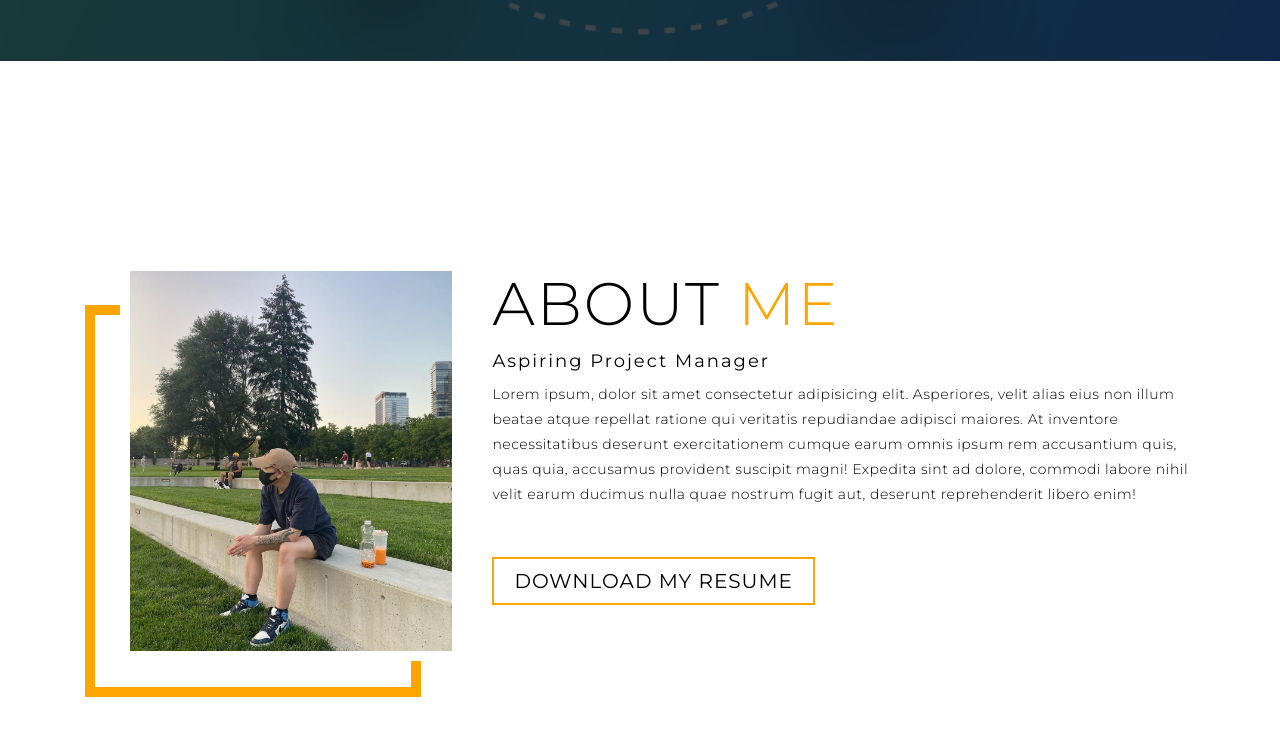
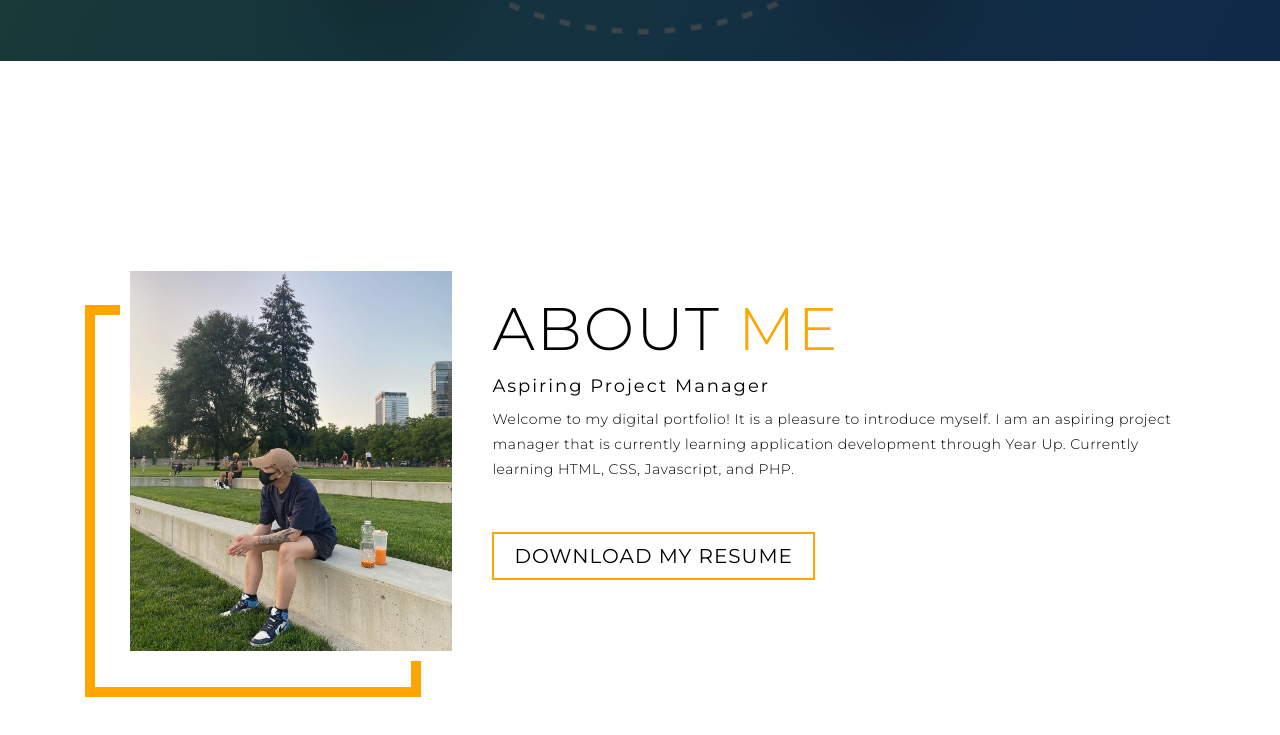
Before and after one commit to Lucashwyi/digital-portfolio, a plain HTML site: page index.html in a window 1280 px wide. Shown: the part 739-1474 px from the top of the page. Drawn offline with Linux system fonts and the light colour scheme; a script that the page names is missing.

Commit message:
Update index.html

```diff
--- a/index.html
+++ b/index.html
@@ -60,11 +60,9 @@
       <div class="col-right">
         <h1 class="section-title">About <span>me</span></h1>
         <h2>Aspiring Project Manager</h2>
-        <p>Lorem ipsum, dolor sit amet consectetur adipisicing elit. Asperiores, velit alias eius non illum beatae atque
-          repellat ratione qui veritatis repudiandae adipisci maiores. At inventore necessitatibus deserunt
-          exercitationem cumque earum omnis ipsum rem accusantium quis, quas quia, accusamus provident suscipit magni!
-          Expedita sint ad dolore, commodi labore nihil velit earum ducimus nulla quae nostrum fugit aut, deserunt
-          reprehenderit libero enim!</p>
+        <p>Welcome to my digital portfolio! It is a pleasure to introduce myself.
+          I am an aspiring project manager that is currently learning application development through Year Up.
+          Currently learning HTML, CSS, Javascript, and PHP.</p>
         <a href="#" class="cta">Download My Resume</a>
       </div>
     </div>
```
